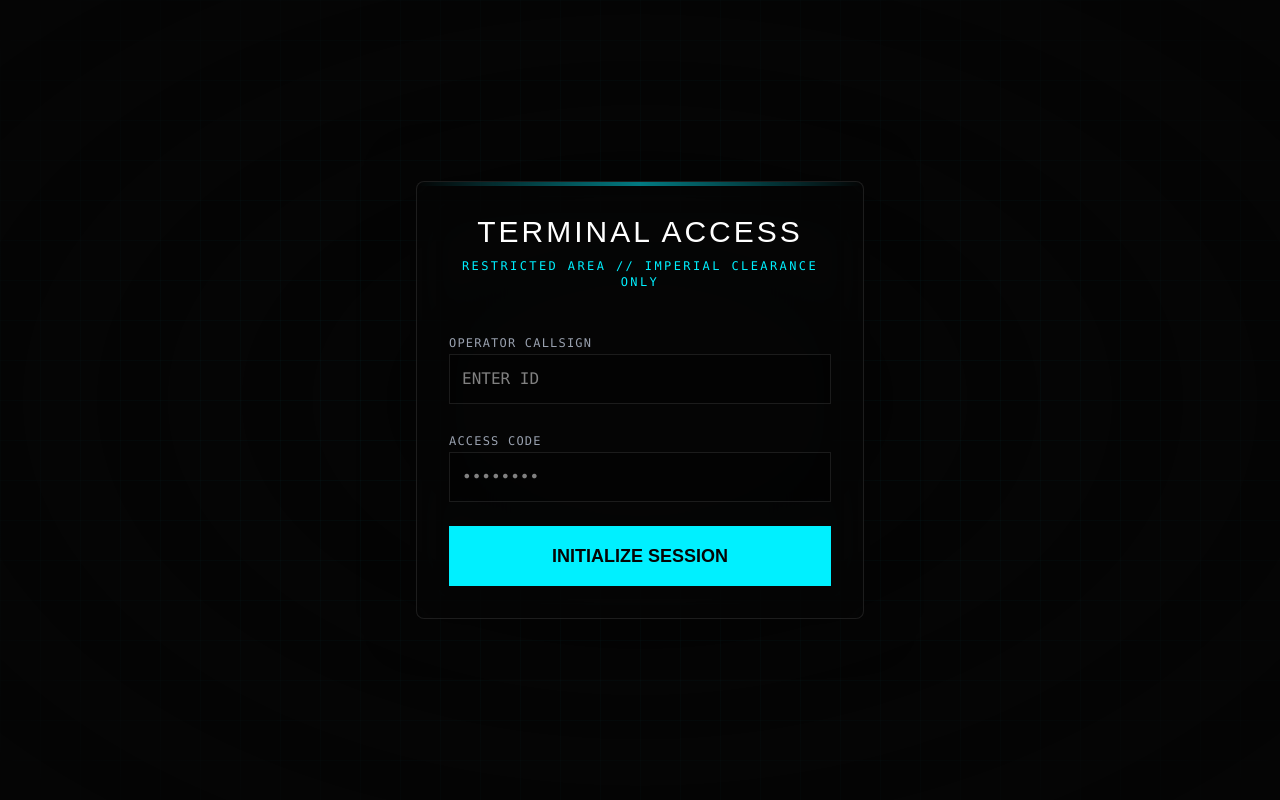
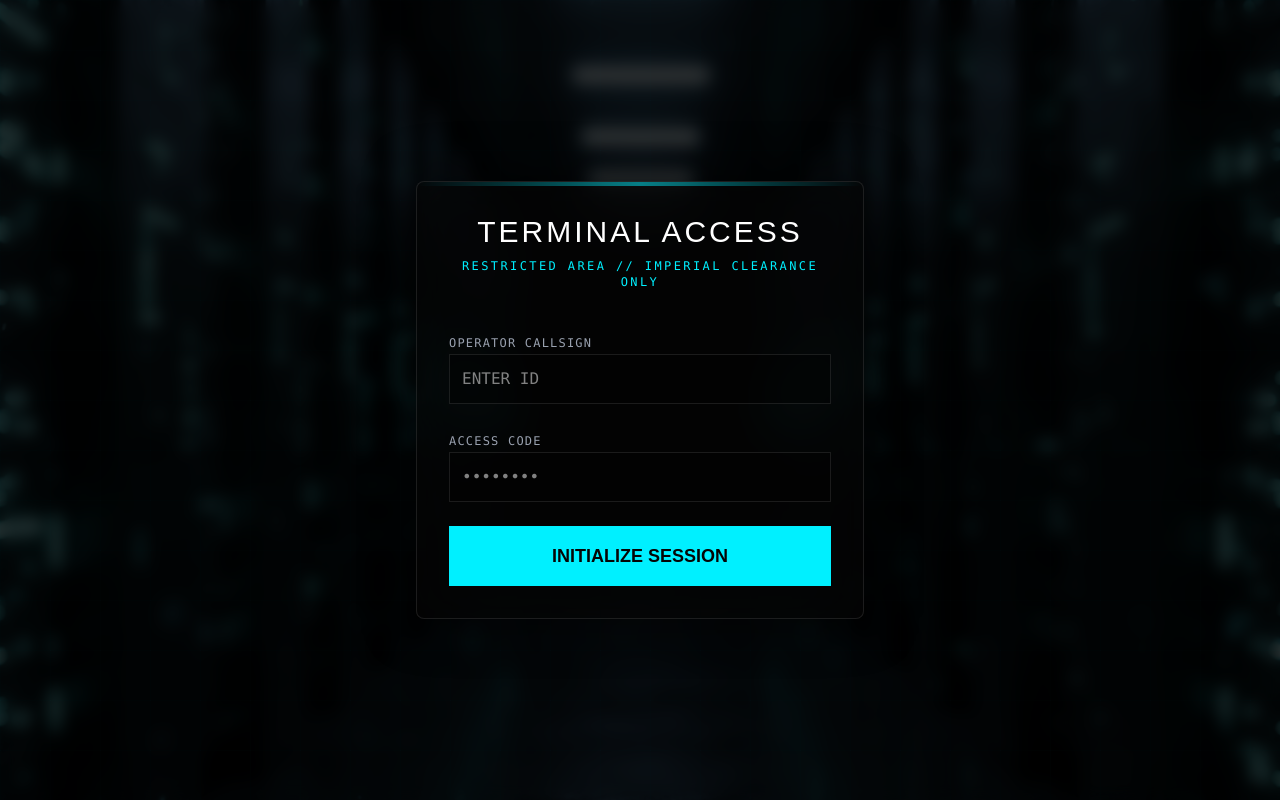
Before and after one commit to tommyc10/hololab, a React app in the folder frontend/: page /login in a window 1280 px wide. Built offline with nearby package versions, Linux system fonts and the light colour scheme; the HTML template or start-up script is replaced by a standard one; a web font is replaced by a local one.

Commit message:
new image for login terminal

```diff
--- a/frontend/src/pages/Home.tsx
+++ b/frontend/src/pages/Home.tsx
@@ -65,7 +65,7 @@ export function Home() {
         {/* Background Image */}
         <div className="absolute inset-0">
           <img
-            src="/hero.png"
+            src="/heroimage2.png"
             alt="Hololab Interface"
             className="w-full h-full object-cover"
           />
--- a/frontend/src/pages/Login.tsx
+++ b/frontend/src/pages/Login.tsx
@@ -1,6 +1,5 @@
 import { useForm } from 'react-hook-form';
 import { useNavigate } from 'react-router-dom';
-import { GridBackground } from '../components/layout/GridBackground';
 import { useState } from 'react';
 
 export function Login() {
@@ -47,8 +46,25 @@ export function Login() {
   };
 
   return (
-    <GridBackground>
-      <div className="min-h-screen flex items-center justify-center px-4">
+    <div className="relative min-h-screen flex items-center justify-center px-4 overflow-hidden">
+
+      {/* Layer 0: Background Image */}
+      <div className="absolute inset-0 z-0">
+        <img
+          src="/terminalaccess.png"
+          alt="Terminal Access"
+          className="w-full h-full object-cover"
+        />
+      </div>
+
+      {/* Layer 1: Dark Overlay with Blur */}
+      <div className="absolute inset-0 z-10 bg-black/80 backdrop-blur-sm"></div>
+
+      {/* Layer 2: Grid Texture */}
+      <div className="absolute inset-0 z-20 opacity-10 bg-[linear-gradient(rgba(0,240,255,0.1)_1px,transparent_1px),linear-gradient(90deg,rgba(0,240,255,0.1)_1px,transparent_1px)] bg-size-[50px_50px]"></div>
+
+      {/* Layer 3: Content */}
+      <div className="relative z-30">
 
         {/* The Glass Card */}
         <div className="w-full max-w-md bg-empire-black/60 backdrop-blur-xl border border-white/10 p-8 rounded-lg shadow-[0_0_50px_rgba(0,0,0,0.5)] relative overflow-hidden">
@@ -106,6 +122,6 @@ export function Login() {
 
         </div>
       </div>
-    </GridBackground>
+    </div>
   );
 }
```
Also changed, not shown: frontend/public/heroimage2.png (added), frontend/public/terminalaccess.png (added).
